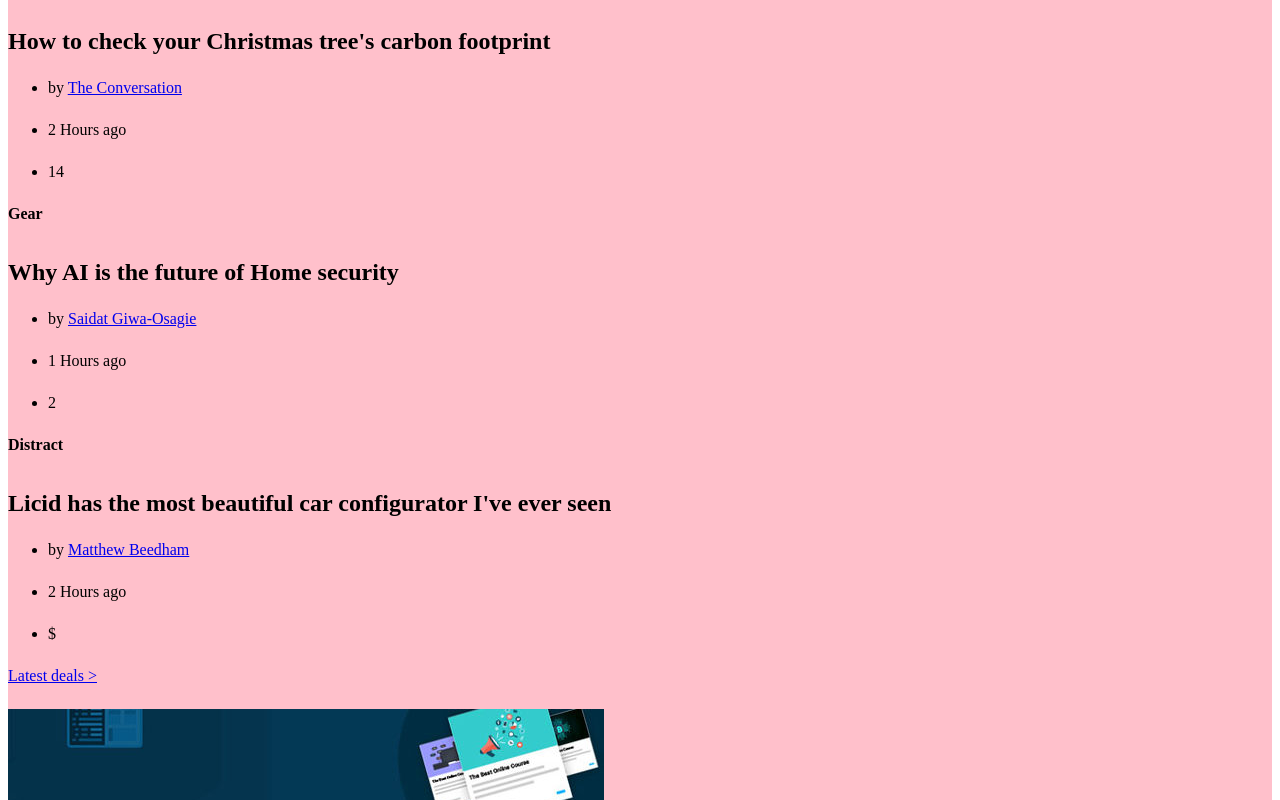
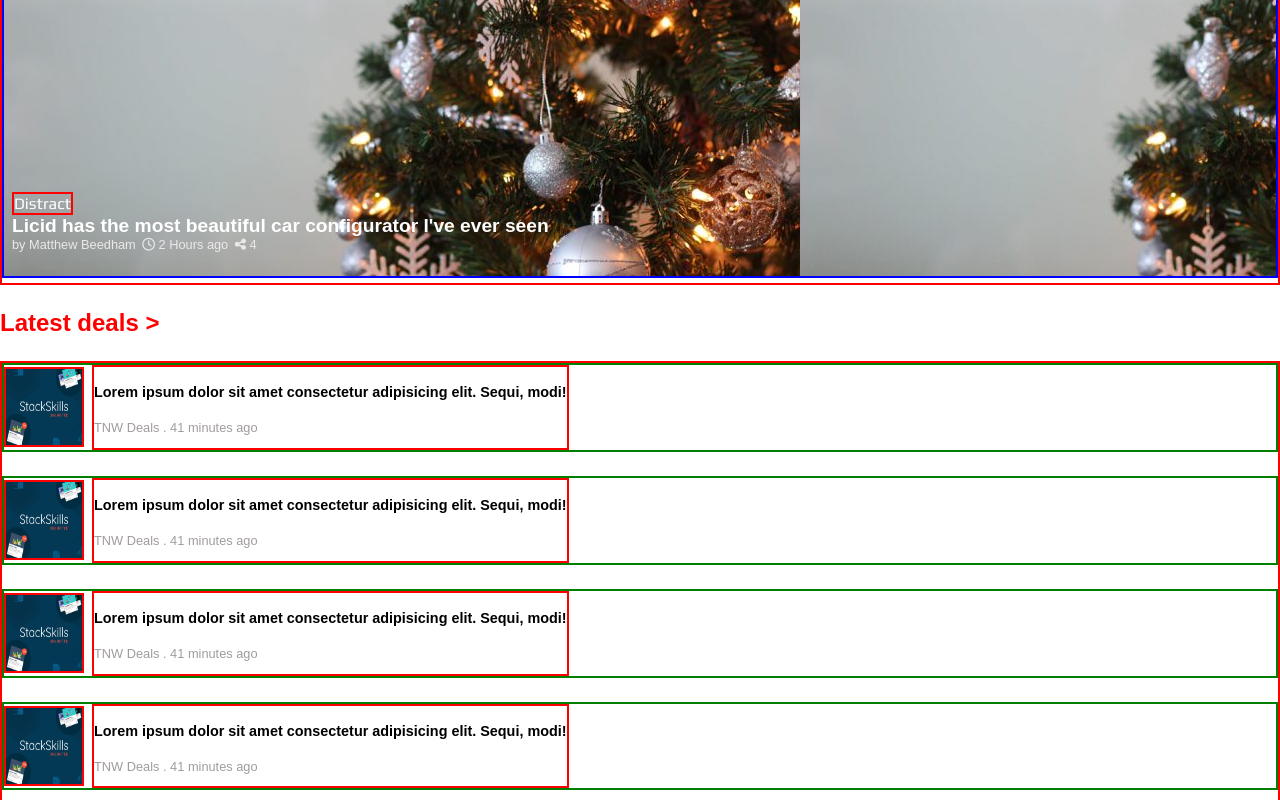
Before and after one commit to FrederickMih/TheNextWeb-clone, a plain HTML site: page index.html in a window 1280 px wide. Shown: the part 900-1700 px from the top of the page. Drawn offline with Linux system fonts and the light colour scheme.

Commit message:
Add the CSS style for cover and news grid section

```diff
--- a/index.html
+++ b/index.html
@@ -9,14 +9,14 @@
 </head>
 
 <body>
-    <div class="container">
+    <!-- <div class="container"> -->
 
         <header>
 
             <div class="header-mobile">
                 <ul>
-                    <li><a href="#"><img src="" alt="TNW logo"></a></li>
-                    <li><a href="#"><i class="fa fa-search" aria-hidden="true"></i></a></li>
+                    <li><a href="#"><img src="" alt="TNW Logo"></a></li>
+                    <li class="search-icon"><a href="#"><i class="fa fa-search" aria-hidden="true"></i></a></li>
                     <li><a href="#"><i class="fa fa-bars" aria-hidden="true"></i></a></li>
                 </ul>
             </div>
@@ -61,31 +61,37 @@
         <div class="content">
             <section class="content-cover">
                 <div class="cover world">
+                    <div class="text-bottom">
                         <h4>World</h4>
                         <h2>How to check your Christmas tree's carbon footprint</h2>
                         <ul class="info">
                             <li>by <span><a href="#">The Conversation</a></span></li>
-                        <li>2 Hours ago</li>
-                        <li>14</li>
+                            <li><i class="fa fa-clock-o" aria-hidden="true"></i> 2 Hours ago</li>
+                            <li><i class="fa fa-share-alt" aria-hidden="true"></i> 14</li>
                         </ul>
                     </div>
+                </div>
                 <div class="cover gear">
+                    <div class="text-bottom">
                         <h4>Gear</h4>
                         <h2>Why AI is the future of Home security</h2>
                         <ul class="info">
                             <li>by <span><a href="#">Saidat Giwa-Osagie</a></span></li>
-                        <li>1 Hours ago</li>
-                        <li>2</li>
+                            <li><i class="fa fa-clock-o" aria-hidden="true"></i> 1 Hours ago</li>
+                            <li><i class="fa fa-share-alt" aria-hidden="true"></i> 2</li>
                         </ul>
                     </div>
+                </div>
                 <div class="cover distract">
+                    <div class="text-bottom">
                         <h4>Distract</h4>
                         <h2>Licid has the most beautiful car configurator I've ever seen</h2>
                         <ul class="info">
                             <li>by <span><a href="#">Matthew Beedham</a></span></li>
-                        <li>2 Hours ago</li>
-                        <li>$</li>
+                            <li><i class="fa fa-clock-o" aria-hidden="true"></i> 2 Hours ago</li>
+                            <li><i class="fa fa-share-alt" aria-hidden="true"></i> 4</li>
                         </ul>
+                    </div>
                     </div>
             </section>
 
@@ -97,28 +103,28 @@
                     <div class="news-item">
                         <img src="assets/images/StackSkills .jpg" alt="">
                         <div class="news-item-desc">
-                            <p><a href="#">Lorem ipsum dolor sit amet consectetur adipisicing elit. Sequi, modi!</a></p>
+                            <p class="news-item-desc-heading"><a href="#">Lorem ipsum dolor sit amet consectetur adipisicing elit. Sequi, modi!</a></p>
                             <p class="source"><a href="#">TNW Deals</a><span> . 41 minutes ago</span></p>
                         </div>
                     </div>
                     <div class="news-item">
                         <img src="assets/images/StackSkills .jpg" alt="">
                         <div class="news-item-desc">
-                            <p><a href="#">Lorem ipsum dolor sit amet consectetur adipisicing elit. Sequi, modi!</a></p>
+                            <p class="news-item-desc-heading"><a href="#">Lorem ipsum dolor sit amet consectetur adipisicing elit. Sequi, modi!</a></p>
                             <p class="source"><a href="#">TNW Deals</a><span> . 41 minutes ago</span></p>
                         </div>
                     </div>
                     <div class="news-item">
                         <img src="assets/images/StackSkills .jpg" alt="">
                         <div class="news-item-desc">
-                            <p><a href="#">Lorem ipsum dolor sit amet consectetur adipisicing elit. Sequi, modi!</a></p>
+                            <p class="news-item-desc-heading"><a href="#">Lorem ipsum dolor sit amet consectetur adipisicing elit. Sequi, modi!</a></p>
                             <p class="source"><a href="#">TNW Deals</a><span> . 41 minutes ago</span></p>
                         </div>
                     </div>
                     <div class="news-item">
                         <img src="assets/images/StackSkills .jpg" alt="">
                         <div class="news-item-desc">
-                            <p><a href="#">Lorem ipsum dolor sit amet consectetur adipisicing elit. Sequi, modi!</a></p>
+                            <p class="news-item-desc-heading"><a href="#">Lorem ipsum dolor sit amet consectetur adipisicing elit. Sequi, modi!</a></p>
                             <p class="source"><a href="#">TNW Deals</a><span> . 41 minutes ago</span></p>
                         </div>
                     </div>
@@ -575,7 +581,7 @@
             </div>
         </div>
 
-    </div>
+    <!-- </div> -->
 
     <script src="https://kit.fontawesome.com/cec8e0eed3.js" crossorigin="anonymous"></script>
 
--- a/style.css
+++ b/style.css
@@ -1,7 +1,11 @@
-/* CSS Quick Fixes */
+@import url('https://fonts.googleapis.com/css2?family=Play:wght@400;700&display=swap');
+
+/* ---------CSS Quick Fixation------------*/
 
 :root {
     box-sizing: border-box;
+    --square-font: 'Play', sans-serif;
+    --text-color-light:  rgb(161, 156, 156);
   }
 
   *,
@@ -10,19 +14,224 @@
     box-sizing: inherit;
   }
 
+  body {
+    font-family: Arial, Helvetica, sans-serif;
+    margin: 0;
+    padding: 0;
+  }
+
   body * + * {
     margin-top: 1.5em;
   }
 
-.container {
-    background-color: pink;
+  ul li + li {
+    margin-top: 0;
+  }
+
+/* ----------------CSS for HEADER--------------- */
+
+header {
+  /* border: 5px solid green; */
 }
+
+.header-mobile {
+  border: 3px solid blue;
+}
+
 .header-mobile ul {
-    display: flex;
-    justify-content: space-between;
-    margin: auto;
-    border: 1px solid red;
-    list-style: none;
-    align-items: baseline;
+  /* border: 1px solid red; */
+  display: flex;
+  justify-content: space-between;
+  list-style-type: none;
+  margin: 0;
+  padding: 0;
 
 }
+
+.search-icon {
+  margin-left: auto;
+}
+
+.header-mobile ul > li > a{
+  /* border: 1px solid blue; */
+  display: block;
+  padding: 1em;
+}
+
+.header-tablet {
+  display: none;
+}
+
+.header-desktop {
+  display: none;
+}
+
+/* ----------CSS for main content-----------  */
+
+.content{
+  /* border: 2px solid red; */
+  margin-top: 0;
+}
+
+/* ------------content-cover section------------ */
+
+.content-cover {
+  border: 2px solid red;
+}
+
+.cover {
+  border: 2px solid blue;
+  margin: 0.3em 0 0.3em 0;
+  padding: 0.5em;
+  background-position: cover;
+  background-blend-mode: darken;
+}
+
+.cover:hover {
+  background-blend-mode: lighten;
+}
+
+.text-bottom {
+  color: #fff;
+}
+
+.cover h4 {
+  font-family: var(--square-font);
+  font-weight: 400;
+  margin-bottom: 0;
+  display: inline-block;
+  border: 2px solid red;
+  cursor: pointer;
+}
+
+.cover h2 {
+  font-size: 1.2rem;
+  font-weight: bolder;
+  margin-top: 0;
+  margin-bottom: 0;
+  cursor: pointer;
+}
+
+.cover ul {
+  display: flex;
+  list-style-type: none;
+  padding: 0;
+  margin-top: 0;
+  color: rgb(235, 232, 232);
+}
+
+.cover ul li {
+  /* border: 2px solid red; */
+  margin-right: 0.5em;
+  font-size: 0.8rem;
+}
+
+.cover ul li a {
+  text-decoration: none;
+  color: rgb(235, 232, 232);
+}
+
+.cover ul li a:hover {
+  color: #fff;
+}
+
+.cover > .text-bottom {
+  padding-top: 20%;
+}
+
+/* ------inserting background images for cover section------ */
+
+.world {
+  background: url("assets/images/christmas.jpg");
+
+}
+
+.gear {
+  background: url("assets/images/christmas.jpg");
+}
+
+.distract {
+  background: url("assets/images/christmas.jpg");
+}
+
+
+/* ---------Grid news section-------- */
+
+.grid-news {
+  /* border: 5px solid green; */
+}
+
+.grid-news-title {
+  display: flex;
+  justify-content: space-between;
+  /* border: 1px solid blue; */
+}
+
+.grid-news-title a + a {
+  margin-top: 0;
+}
+
+.grid-news-title a {
+  color: red;
+  text-decoration: none;
+  /* border: 1px solid blue; */
+}
+
+.focus {
+  font-size: 1.5rem;
+  font-weight: 700;
+}
+
+.focus-less {
+  font-size: 0.9rem;
+  align-self: flex-end;
+}
+
+/* -----------grid-news-contents----------- */
+
+.grid-news-content {
+  border: 2px solid red;
+}
+
+.news-item {
+  border: 2px solid green;
+  display: flex;
+}
+
+.news-item img {
+ height: 80px;
+ width: 80px;
+ border: 2px solid red;
+ align-self: center;
+}
+
+.news-item-desc {
+  border: 2px solid red;
+  margin-top: 0;
+  margin-left: 0.5em;
+}
+
+.news-item-desc-heading > a {
+  text-decoration: none;
+  color: #000;
+  font-weight: 700;
+  font-size: 0.9rem;
+}
+
+.news-item-desc-heading a:hover {
+  color: red;
+}
+
+.source {
+  font-size: 0.8rem;
+  color: var(--text-color-light)
+}
+
+.source > a{
+  color: var(--text-color-light);
+  text-decoration: none;
+}
+
+.source > a:hover {
+  color: #000;
+}
```
Also changed, not shown: assets/icons/tnw.svg (added). Lines whose indentation alone changed are shown as unchanged.
